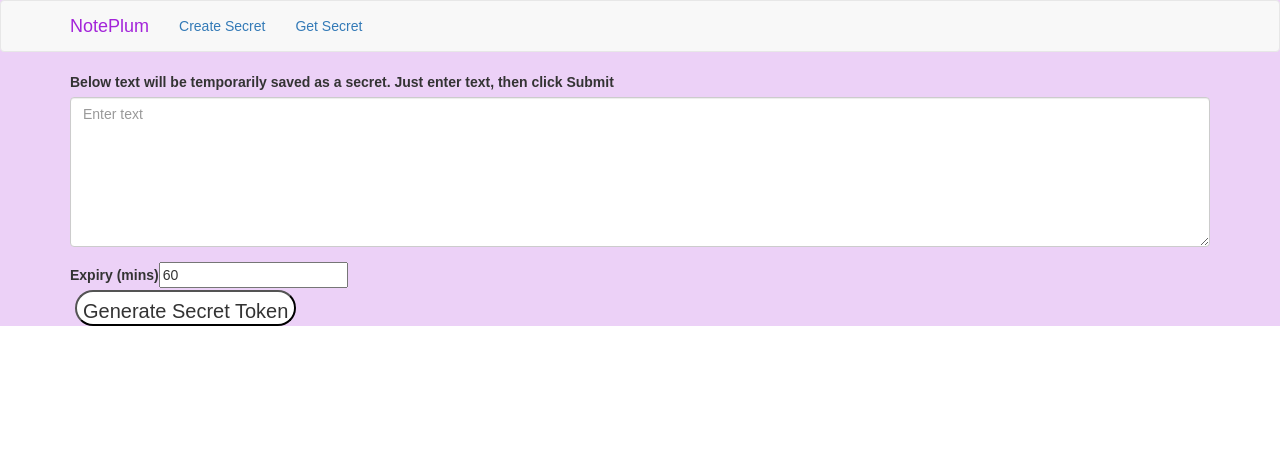
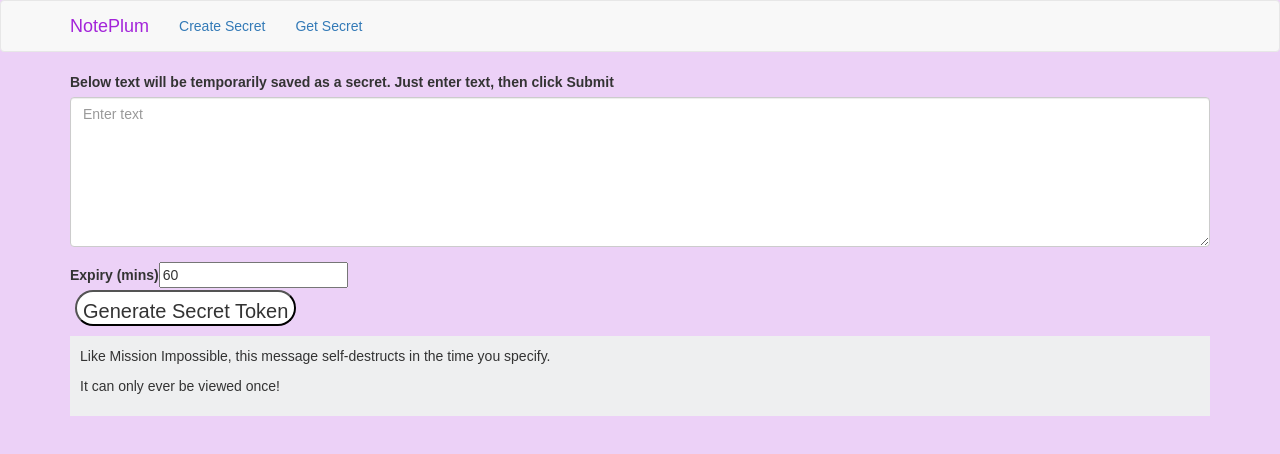
Before and after one commit to leonj1/peekaboo-ui, a React (Create React App) app: page / in a window 1280 px wide. Shown: the top 454 px of the page. Built offline with nearby package versions, Linux system fonts and the light colour scheme.

Commit message:
UI style to usage and buttons

```diff
--- a/src/App.css
+++ b/src/App.css
@@ -1,5 +1,6 @@
 .Root_Div {
     background-color: #ecd1f7;
+    height: 100vh;
 }
 
 .App {
@@ -60,7 +61,7 @@
     font-size: 2rem;
     height: 3.6rem;
     line-height: 3.6rem;
-    margin: 0 5px;
+    margin: 5px 5px 0px 5px;
     position: relative;
     text-align: center;
     -webkit-user-select: none;
@@ -108,7 +109,7 @@
     font-size: 2rem;
     height: 3.6rem;
     line-height: 3.6rem;
-    margin: 0 5px;
+    margin: 5px 5px 0px 5px;
     position: relative;
     text-align: center;
     -webkit-user-select: none;
@@ -122,3 +123,9 @@
     padding: 20px;
     margin-top: 10px;
 }
+
+.CreateSecret_Usage-Message {
+    background-color: #eeeff0;
+    margin-top: 10px;
+    padding: 10px 10px 10px 10px;
+}
--- a/src/CreateSecret.js
+++ b/src/CreateSecret.js
@@ -49,6 +49,17 @@
         }
     }
 
+    renderUsage() {
+        if (!this.props.token) {
+            return (
+                <div className="CreateSecret_Usage-Message">
+                    <p>Like Mission Impossible, this message self-destructs in the time you specify.</p>
+                    <p>It can only ever be viewed once!</p>
+                </div>
+            )
+        }
+    }
+
 	render() {
 		return (
 			<div className="container">
@@ -76,6 +87,7 @@
 					<input onClick={ this.handleSubmit } type="submit" value="Generate Secret Token" className="CreateSecret-Button"/>
 				</div>
                 {this.renderGeneratedToken()}
+                {this.renderUsage()}
 			</div>
 		)
 	}
```
